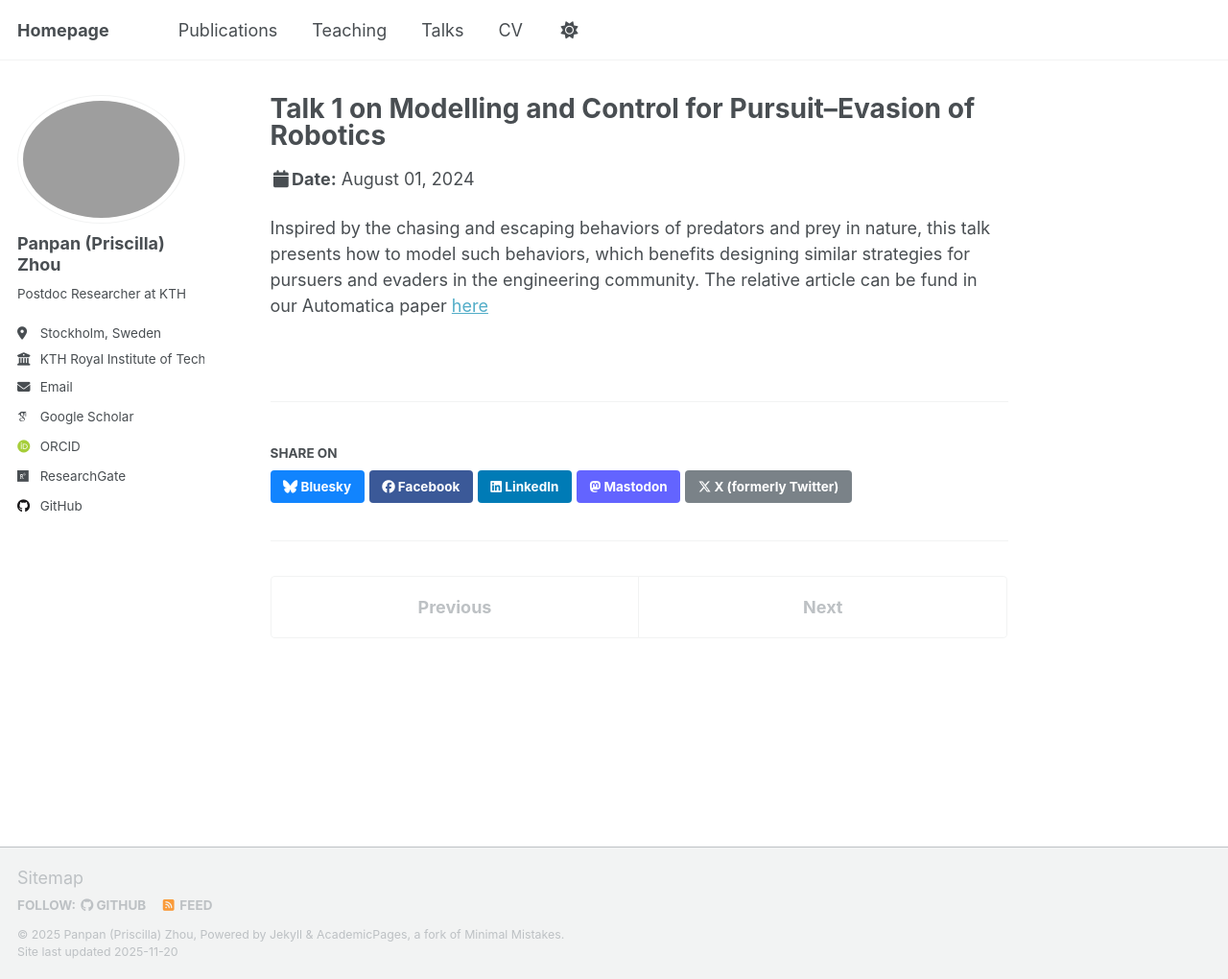
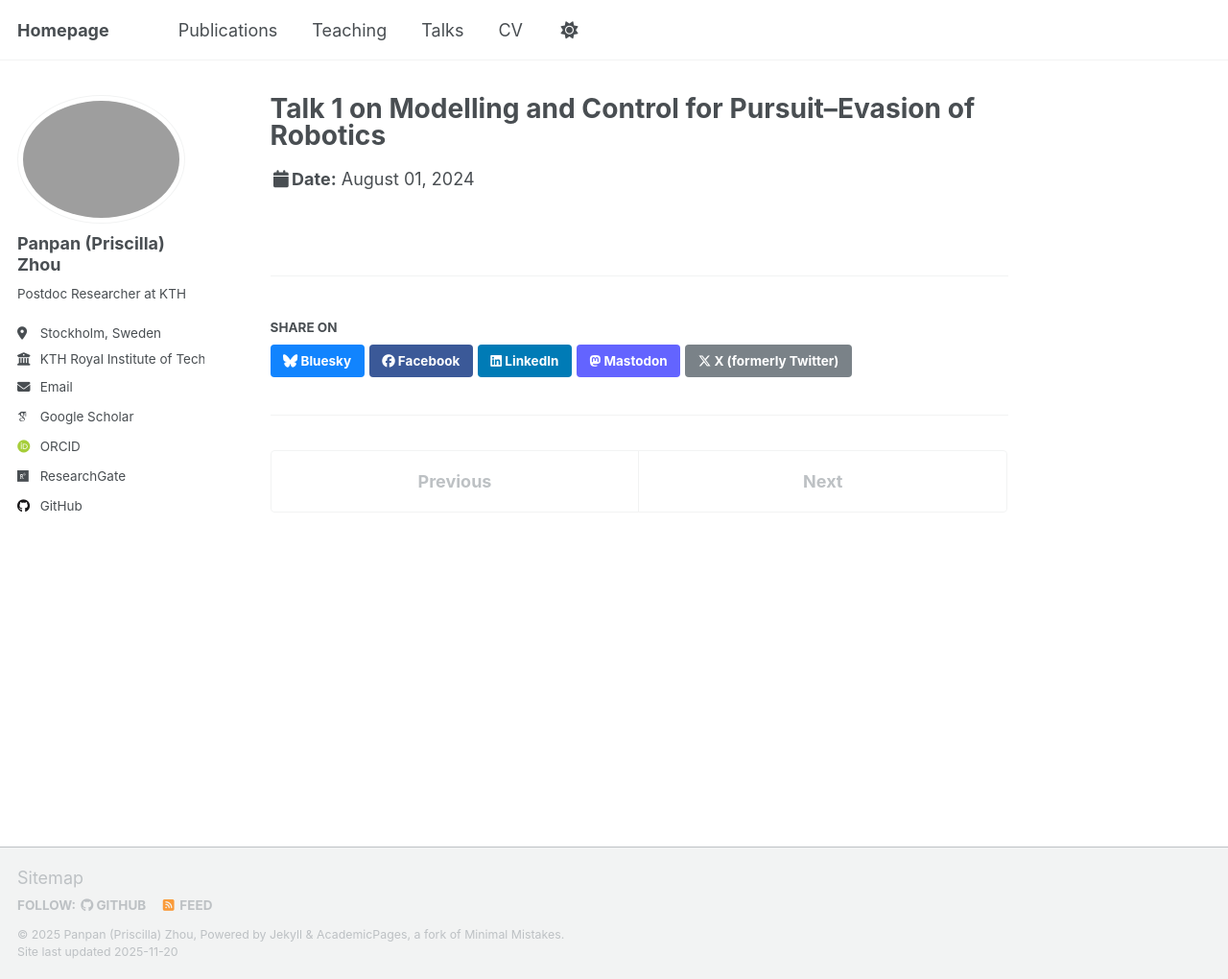
Before and after one commit to PanpanZhou11/Panpan-Zhou.github.io, a Jekyll site: the page built from _talks/2024-08-01-talk-1.md, in a window 1280 px wide and 1020 px high. Shown: the whole window at 96% size. Built offline with Jekyll 4.4.1, drawn with Linux system fonts in a browser that asks for light colours; some web fonts are replaced; a script that is not in the unit is left out.

Commit message:
Update 2024-08-01-talk-1.md

```diff
--- a/_talks/2024-08-01-talk-1.md
+++ b/_talks/2024-08-01-talk-1.md
@@ -8,4 +8,4 @@ date: 2024-08-01
 location: "KTH, Stockholm, Sweden"
 ---
 
-Inspired by the chasing and escaping behaviors of predators and prey in nature, this talk presents how to model such behaviors, which benefits designing similar strategies for pursuers and evaders in the engineering community. The relative article can be fund in our Automatica paper [here](https://scholar.google.com/citations?view_op=view_citation&hl=en&user=nB0ri70AAAAJ&sortby=pubdate&citation_for_view=nB0ri70AAAAJ:_kc_bZDykSQC)
+<!--Inspired by the chasing and escaping behaviors of predators and prey in nature, this talk presents how to model such behaviors, which benefits designing similar strategies for pursuers and evaders in the engineering community. The relative article can be fund in our Automatica paper [here](https://scholar.google.com/citations?view_op=view_citation&hl=en&user=nB0ri70AAAAJ&sortby=pubdate&citation_for_view=nB0ri70AAAAJ:_kc_bZDykSQC) -->
```
